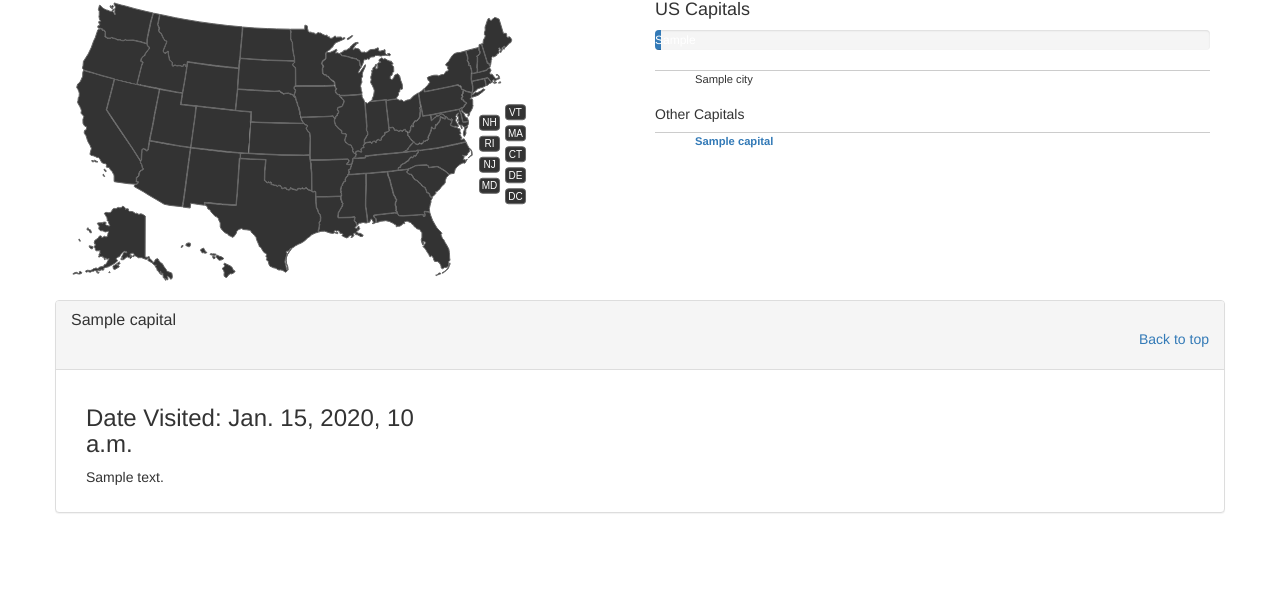
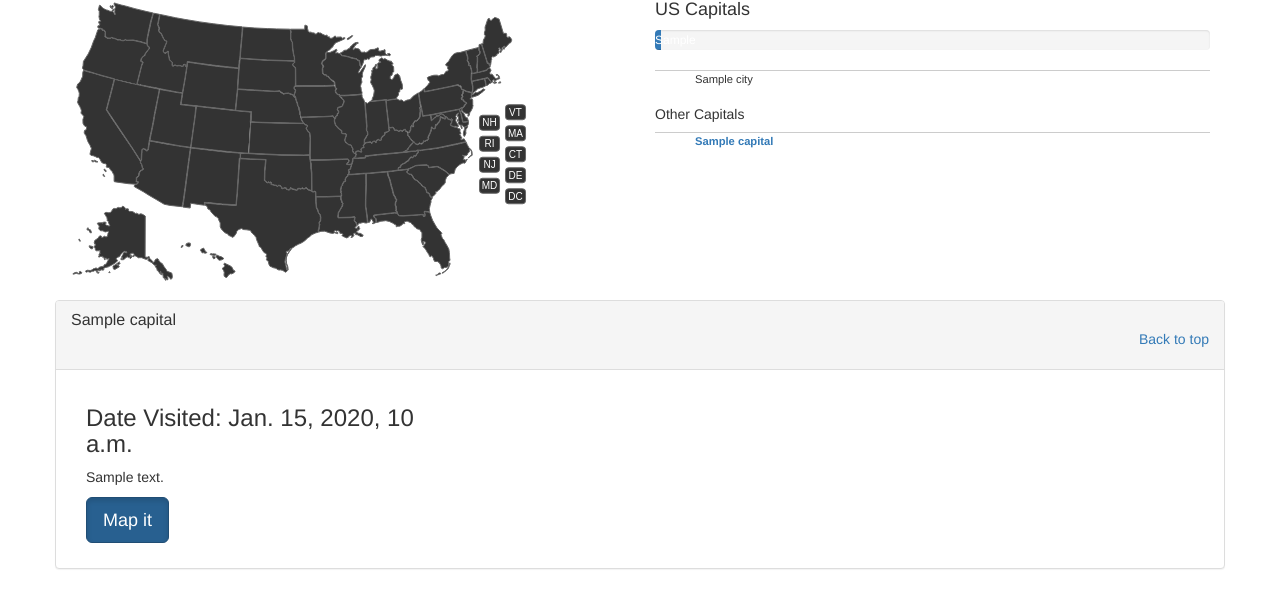
Before and after one commit to dtraleigh/capitals, a Django app: template templates/index.html in a window 1280 px wide. Shown: the part 135-743 px from the top of the page. Run offline with Django 3.2, Linux system fonts and the light colour scheme; the template is opened without the code that fills it: most values are stand-ins (such as "Sample title", 1, 10 or a date in 2020); some libraries are stand-ins or nearby versions.

Commit message:
Cleanup and added map it button.

```diff
--- a/templates/index.html
+++ b/templates/index.html
@@ -190,6 +190,8 @@
 				<div class="col-sm-4 col-xs-12">
 					<h3>Date Visited: {{capital.date_visited}}</h3>
 					<p>{{capital.description}}</p>
+					<p>
+						<a href="https://www.google.com/maps/@{{capital.lat}},{{capital.lon}},12z" target='_blank' class="btn btn-primary btn-lg active" role="button">Map it</a></p>
 				</div>
 				<div class="col-sm-8 col-xs-12">
 					<div id="photos{{capital.id}}" class="my-gallery" itemscope itemtype="http://schema.org/ImageGallery">
```
